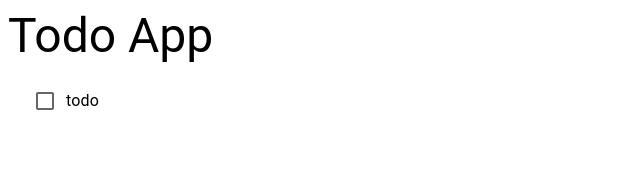
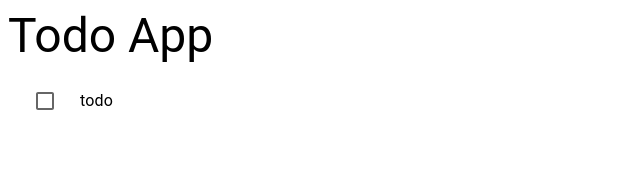
Before and after one commit to H1rono/todo-app-frontend, a React (Vite) app: page / in a window 1280 px wide. Shown: the top 180 px of the page, without its empty margins (0-640 px from the left). Built offline with nearby package versions, Linux system fonts and the light colour scheme.

Commit message:
:sparkles: Add component `todo/ListItem`

```diff
--- a/src/todo/List.tsx
+++ b/src/todo/List.tsx
@@ -1,9 +1,8 @@
 /** @jsxImportSource @emotion/react */
 
-import { CheckBoxOutlineBlank } from "@mui/icons-material";
-import { Checkbox, List as MList, ListItem, ListItemButton, ListItemIcon, ListItemText } from "@mui/material";
-import { css } from "@emotion/react";
+import { List as MList } from "@mui/material";
 import { Todo } from "./Model";
+import ListItem from "./ListItem";
 
 export type ListProps = {
     todos: Todo[];
@@ -13,11 +12,7 @@ export type ListProps = {
 const List = ({ todos, onChange }: ListProps) => (
     <MList>
         {todos.map((todo) => (
-            // TODO: export ListItem
-            <ListItem>
-                <Checkbox checked={todo.done} onChange={(e) => onChange(todo.id, e.target.checked)} />
-                <ListItemText primary={todo.title} />
-            </ListItem>
+            <ListItem key={todo.id} model={todo} onChange={(done) => onChange(todo.id, done)} />
         ))}
     </MList>
 );
--- /dev/null
+++ b/src/todo/ListItem.tsx
@@ -0,0 +1,19 @@
+import { ListItem as MListItem, ListItemIcon, ListItemText, Checkbox } from "@mui/material";
+import { Todo } from "./Model";
+
+export type ListItemProps = {
+    key: number;
+    model: Todo;
+    onChange: (done: boolean) => void;
+};
+
+const ListItem = ({ key, model, onChange }: ListItemProps) => (
+    <MListItem key={key}>
+        <ListItemIcon>
+            <Checkbox checked={model.done} onChange={(e) => onChange(e.target.checked)} />
+        </ListItemIcon>
+        <ListItemText primary={model.title} />
+    </MListItem>
+);
+
+export default ListItem;
```
